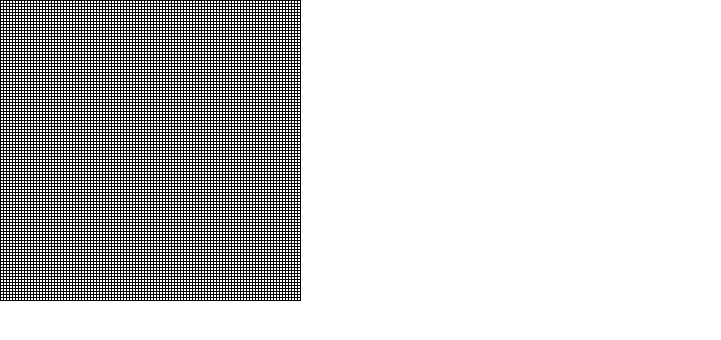
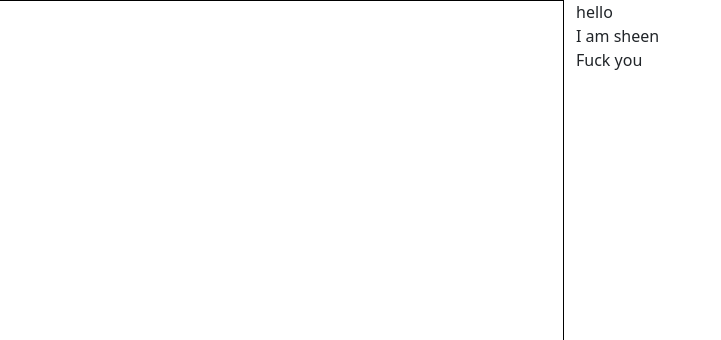
Before and after one commit to VaughnValle/bfs-visualizer, a React (Create React App) app in the folder frontend/: page / in a window 1280 px wide. Shown: the top 340 px of the page, without its empty margins (0-721 px from the left). Built offline with nearby package versions, Linux system fonts and the light colour scheme; the HTML template or start-up script is replaced by a standard one.

Commit message:
[Feature][Sheen] Added PaintOptions

```diff
--- a/frontend/public/index.html
+++ b/frontend/public/index.html
@@ -14,7 +14,7 @@
 
     <!-- CSS only -->
     <link href="https://cdn.jsdelivr.net/npm/bootstrap@5.0.1/dist/css/bootstrap.min.css" rel="stylesheet" integrity="sha384-+0n0xVW2eSR5OomGNYDnhzAbDsOXxcvSN1TPprVMTNDbiYZCxYbOOl7+AMvyTG2x" crossorigin="anonymous">
-
+    <script src="https://cdn.jsdelivr.net/npm/bootstrap@5.0.1/dist/js/bootstrap.bundle.min.js" integrity="sha384-gtEjrD/SeCtmISkJkNUaaKMoLD0//ElJ19smozuHV6z3Iehds+3Ulb9Bn9Plx0x4" crossorigin="anonymous"></script>
     <title>React App</title>
   </head>
   <body>
--- a/frontend/src/App.js
+++ b/frontend/src/App.js
@@ -1,9 +1,13 @@
 import Grid from './components/Grid';
+import PaintOptions from './components/PaintOptions';
 
 function App() {
   return (
     <div className="App">
-      <Grid/>
+      <div className="row">
+        <Grid/>
+        <PaintOptions/>
+      </div>
     </div>
   );
 }
--- /dev/null
+++ b/frontend/src/components/PaintOptions.js
@@ -0,0 +1,20 @@
+import React from 'react';
+import '../css/PaintOptions.css';
+
+const PaintOptions = () => {
+    return (
+        <div className="col">
+            <div>
+                hello
+            </div>
+            <div>
+                I am sheen
+            </div>
+            <div>
+                Fuck you
+            </div>
+        </div>
+    )
+}
+
+export default PaintOptions;
--- a/frontend/src/css/Grid.css
+++ b/frontend/src/css/Grid.css
@@ -1,8 +1,9 @@
 .grid {
-    width: 300px;
-    height: 300px;
+    width: 45vw;
+    height: 45vw;
+    border: 1px solid black;
 }
 
 .grid-cell {
-    border: 1px solid black;
+
 }
--- /dev/null
+++ b/frontend/src/css/PaintOptions.css
@@ -0,0 +1,3 @@
+.paint-container {
+    background-color: blue;
+}
```
